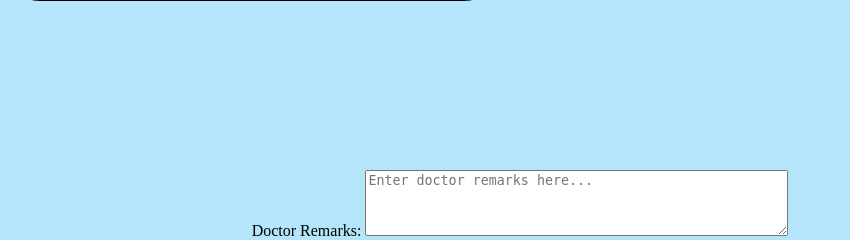
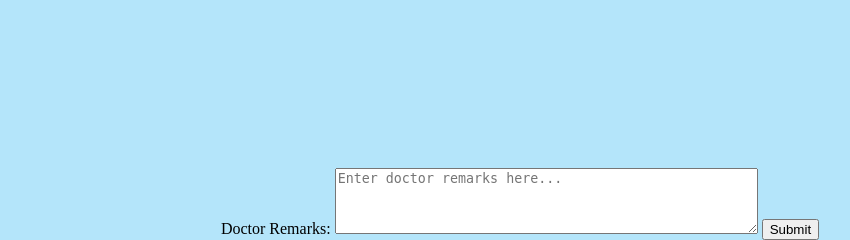
Before and after one commit to 21WH1A1222-VAISHNAVI/AGP, a Flask app: template templates/plot.html in a window 1280 px wide. Shown: the part 560-800 px from the top of the page, without its empty margins (120-970 px from the left). Run offline with Flask 3, Linux system fonts and the light colour scheme; the template is opened without the code that fills it, so the values that code supplies are empty; parts of the project's set-up code (start-up, migrations or seed data) failed here and were passed over.

Commit message:
Update plot.html

```diff
--- a/templates/plot.html
+++ b/templates/plot.html
@@ -118,8 +118,11 @@
         </div>
     </div>
     <div class="remarks-container">
-        <label for="doctor-remarks">Doctor Remarks:</label>
-        <textarea id="doctor-remarks" name="doctor-remarks" rows="4" cols="50" placeholder="Enter doctor remarks here..."></textarea>
+        <form action="/submit-remarks" method="post"> <!-- Redirect to submit-remarks route -->
+            <label for="doctor-remarks">Doctor Remarks:</label>
+            <textarea id="doctor-remarks" name="doctor-remarks" rows="4" cols="50" placeholder="Enter doctor remarks here..."></textarea>
+            <button type="submit">Submit</button> <!-- Submit button -->
+        </form>
     </div>
 
 
```
